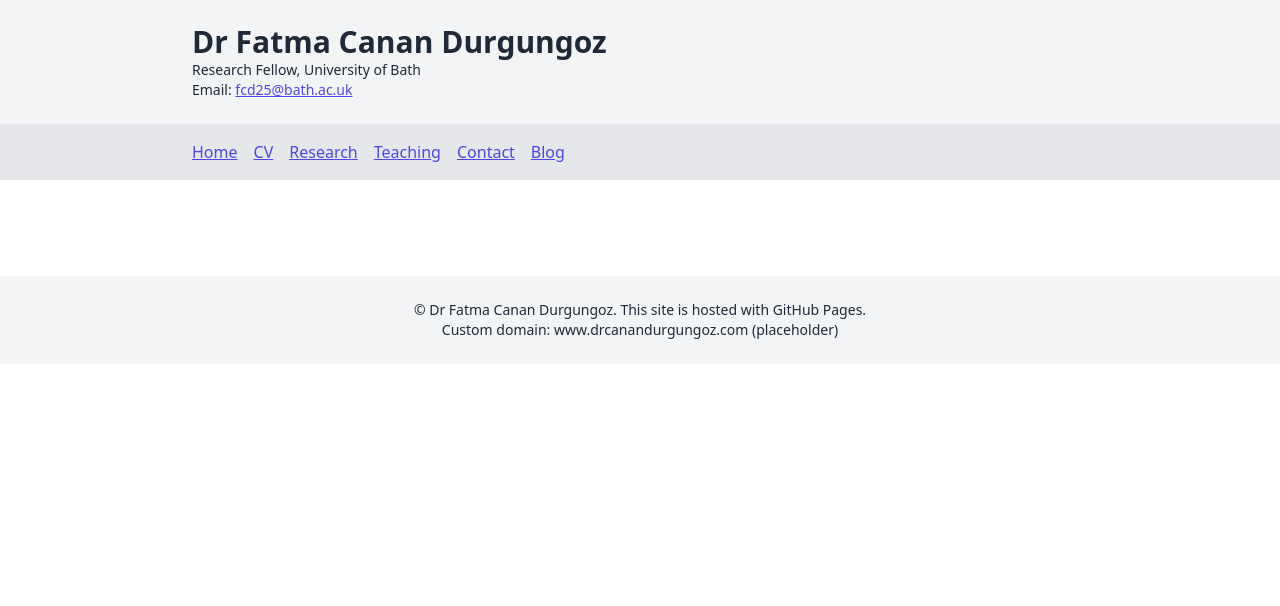
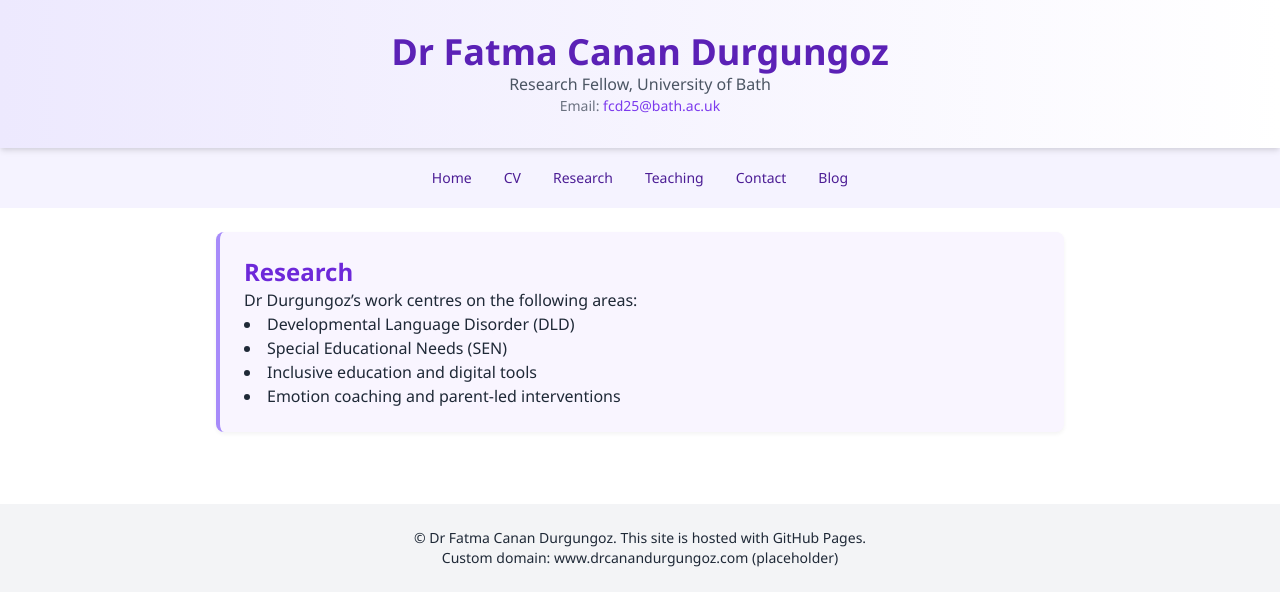
Before and after one commit to cdurgungoz/website, a plain HTML site: page research.html in a window 1280 px wide. Drawn offline with nearby package versions, Linux system fonts and the light colour scheme.

Commit message:
Add files via upload

```diff
--- a/research.html
+++ b/research.html
@@ -6,20 +6,34 @@
   <title>Dr Fatma Canan Durgungoz</title>
   <link rel="stylesheet" href="https://cdn.jsdelivr.net/npm/tailwindcss@2.2.19/dist/tailwind.min.css">
   <style>
-    body { font-family: system-ui, sans-serif; }
-    a { color: #4f46e5; text-decoration: underline; }
+    body { font-family: 'Segoe UI', system-ui, sans-serif; }
+    a:hover { text-decoration: underline; }
+    .section-card {
+      background-color: #f9f5ff;
+      border-left: 4px solid #a78bfa;
+      border-radius: 0.5rem;
+      padding: 1.5rem;
+      box-shadow: 0 2px 4px rgba(0, 0, 0, 0.05);
+    }
+    nav a {
+      padding: 0.25rem 0.5rem;
+      border-radius: 0.375rem;
+    }
+    nav a:hover {
+      background-color: #ede9fe;
+    }
   </style>
 </head>
 <body class="bg-white text-gray-800">
-  <header class="bg-gray-100 p-6 shadow">
-    <div class="max-w-4xl mx-auto">
-      <h1 class="text-3xl font-bold">Dr Fatma Canan Durgungoz</h1>
-      <p class="text-sm">Research Fellow, University of Bath</p>
-      <p class="text-sm">Email: <a href="mailto:fcd25@bath.ac.uk">fcd25@bath.ac.uk</a></p>
+  <header class="bg-gradient-to-r from-purple-100 to-white p-8 shadow-md sticky top-0 z-10">
+    <div class="max-w-4xl mx-auto text-center">
+      <h1 class="text-4xl font-bold text-purple-800">Dr Fatma Canan Durgungoz</h1>
+      <p class="text-base text-gray-600">Research Fellow, University of Bath</p>
+      <p class="text-sm text-gray-500">Email: <a href="mailto:fcd25@bath.ac.uk" class="text-purple-600">fcd25@bath.ac.uk</a></p>
     </div>
   </header>
-  <nav class="bg-gray-200 p-4">
-    <div class="max-w-4xl mx-auto flex gap-4">
+  <nav class="bg-purple-50 p-4">
+    <div class="max-w-4xl mx-auto flex flex-wrap gap-4 justify-center text-sm text-purple-900">
       <a href="index.html">Home</a>
       <a href="cv.html">CV</a>
       <a href="research.html">Research</a>
@@ -29,6 +43,16 @@
     </div>
   </nav>
   <main class="max-w-4xl mx-auto p-6 space-y-6">
+<section class="section-card">
+  <h2 class="text-2xl font-semibold text-purple-700">Research</h2>
+  <p>Dr Durgungoz’s work centres on the following areas:</p>
+  <ul class="list-disc list-inside">
+    <li>Developmental Language Disorder (DLD)</li>
+    <li>Special Educational Needs (SEN)</li>
+    <li>Inclusive education and digital tools</li>
+    <li>Emotion coaching and parent-led interventions</li>
+  </ul>
+</section>
 
   </main>
   <footer class="bg-gray-100 p-6 mt-12 text-center text-sm">
```
Also changed, not shown: blog.html (+27 -13 lines), contact.html (+26 -12 lines), cv.html (+26 -12 lines), index.html (+27 -13 lines), teaching.html (+26 -12 lines).
